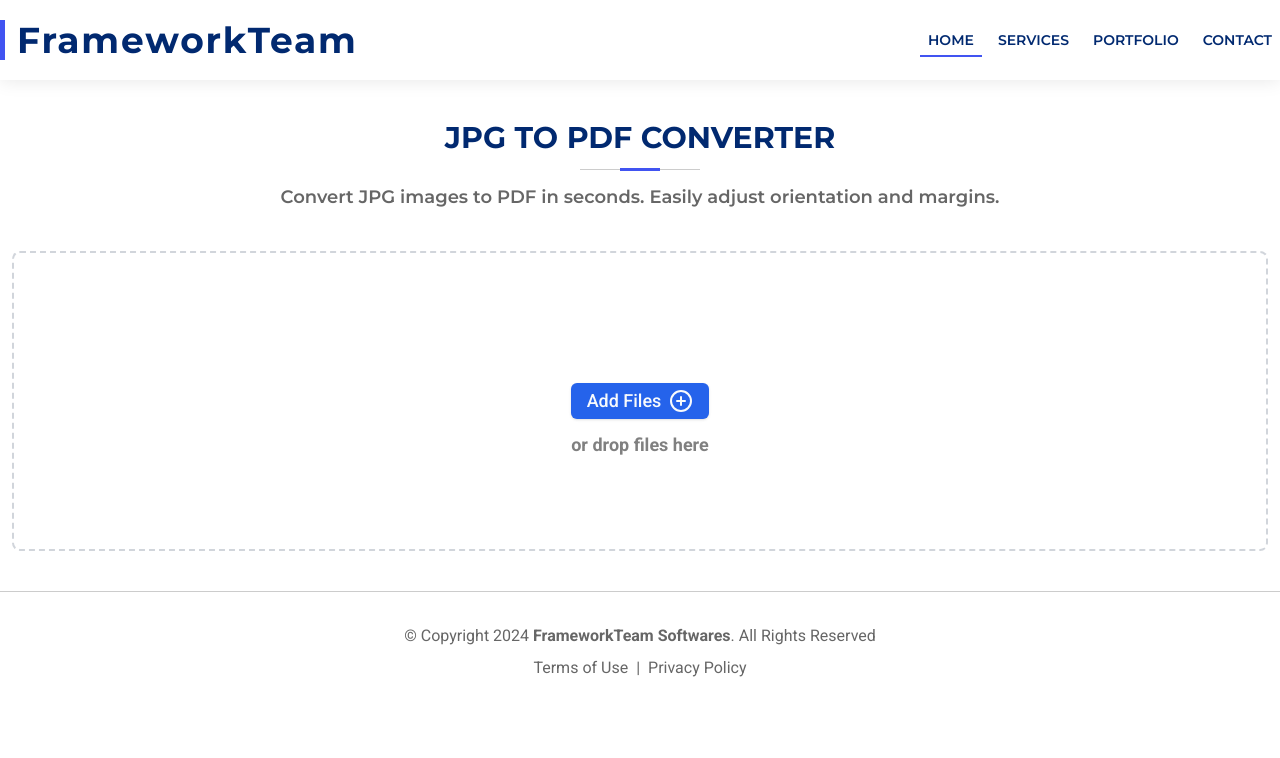
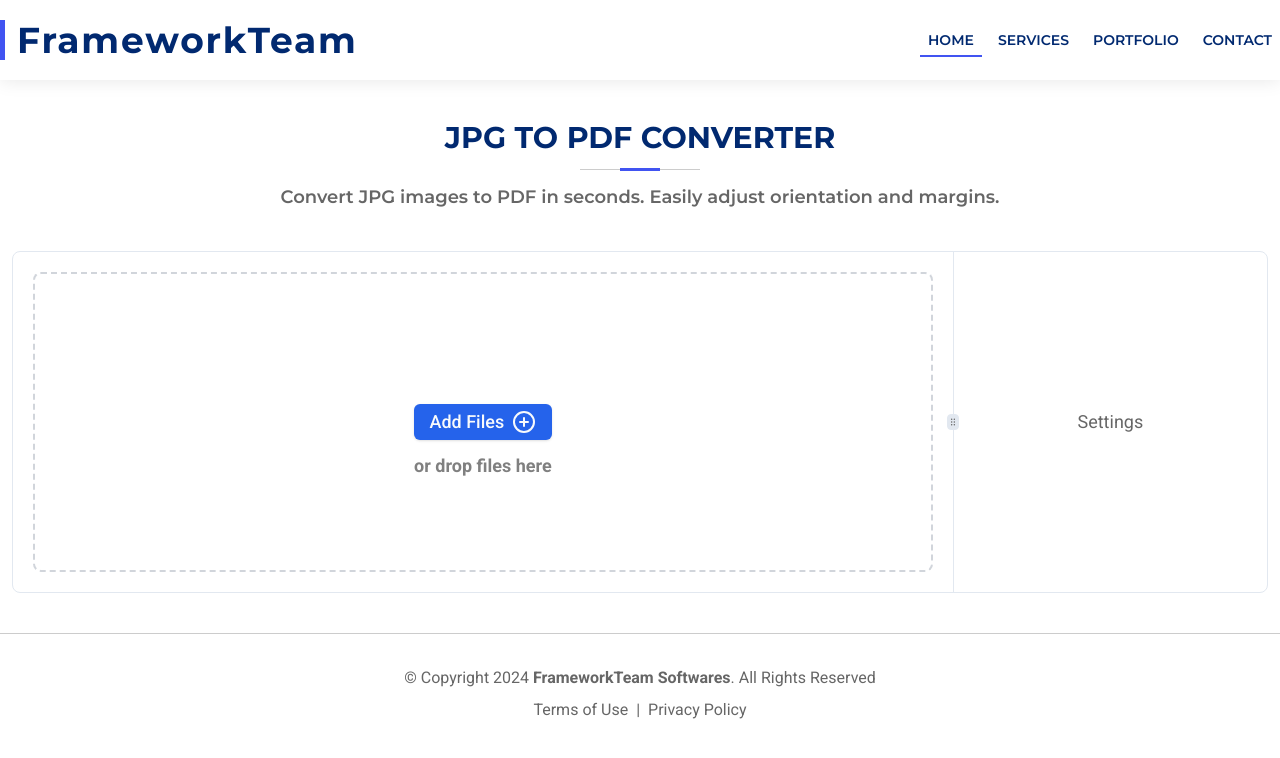
Before and after one commit to ChauhanJaved/jpg-to-pdf-converter, a Next.js app: page / in a window 1280 px wide. Shown: the top 758 px of the page. Built offline with nearby package versions, Linux system fonts and the light colour scheme.

Commit message:
resizable component added

```diff
--- a/package.json
+++ b/package.json
@@ -23,6 +23,7 @@
     "react": "^18",
     "react-dom": "^18",
     "react-dropzone": "^14.2.3",
+    "react-resizable-panels": "^2.1.4",
     "tailwind-merge": "^2.5.3",
     "tailwindcss-animate": "^1.0.7"
   },
--- a/src/components/Hero.tsx
+++ b/src/components/Hero.tsx
@@ -4,6 +4,11 @@
 import Dropzone from "./UI/Dropzone";
 import SectionHeader from "./UI/SectionHeader";
 import { FileProvider } from "@/context/FileContext";
+import {
+  ResizableHandle,
+  ResizablePanel,
+  ResizablePanelGroup,
+} from "@/components/UI/resizable";
 
 const Hero = () => {
   return (
@@ -17,8 +22,18 @@
           desc="Convert JPG images to PDF in seconds. Easily adjust orientation and margins."
           className="mt-10"
         />
-
-        <Dropzone />
+        <ResizablePanelGroup
+          direction="horizontal"
+          className="mb-10 mt-10 min-h-[200px] w-full rounded-lg border"
+        >
+          <ResizablePanel defaultSize={75}>
+            <Dropzone />
+          </ResizablePanel>
+          <ResizableHandle withHandle />
+          <ResizablePanel className="flex items-center justify-center">
+            Settings
+          </ResizablePanel>
+        </ResizablePanelGroup>
       </section>
     </FileProvider>
   );
--- a/src/components/UI/Dropzone.tsx
+++ b/src/components/UI/Dropzone.tsx
@@ -29,7 +29,7 @@
   });
 
   return (
-    <div className={`${fileList.length === 0 && "mt-10"} mb-10 w-full`}>
+    <div className={`w-full p-5`}>
       {/* z-index 996 */}
       <div {...getRootProps()}>
         <input {...getInputProps()} />
--- a/src/components/UI/SortableImageCard.tsx
+++ b/src/components/UI/SortableImageCard.tsx
@@ -39,7 +39,7 @@
   return (
     <div ref={setNodeRef} style={style}>
       <Card key={index} className="mt-5 overflow-hidden">
-        <figure className="relative flex min-h-[300px] w-[196px] items-center justify-center overflow-hidden p-4">
+        <figure className="relative flex min-h-[300px] w-[200px] items-center justify-center overflow-hidden p-4">
           <img
             src={URL.createObjectURL(fileObject.file)}
             alt={`Thumbnail-${index}`}
--- /dev/null
+++ b/src/components/UI/resizable.tsx
@@ -0,0 +1,45 @@
+"use client"
+
+import { DragHandleDots2Icon } from "@radix-ui/react-icons"
+import * as ResizablePrimitive from "react-resizable-panels"
+
+import { cn } from "@/lib/utils"
+
+const ResizablePanelGroup = ({
+  className,
+  ...props
+}: React.ComponentProps<typeof ResizablePrimitive.PanelGroup>) => (
+  <ResizablePrimitive.PanelGroup
+    className={cn(
+      "flex h-full w-full data-[panel-group-direction=vertical]:flex-col",
+      className
+    )}
+    {...props}
+  />
+)
+
+const ResizablePanel = ResizablePrimitive.Panel
+
+const ResizableHandle = ({
+  withHandle,
+  className,
+  ...props
+}: React.ComponentProps<typeof ResizablePrimitive.PanelResizeHandle> & {
+  withHandle?: boolean
+}) => (
+  <ResizablePrimitive.PanelResizeHandle
+    className={cn(
+      "relative flex w-px items-center justify-center bg-border after:absolute after:inset-y-0 after:left-1/2 after:w-1 after:-translate-x-1/2 focus-visible:outline-none focus-visible:ring-1 focus-visible:ring-ring focus-visible:ring-offset-1 data-[panel-group-direction=vertical]:h-px data-[panel-group-direction=vertical]:w-full data-[panel-group-direction=vertical]:after:left-0 data-[panel-group-direction=vertical]:after:h-1 data-[panel-group-direction=vertical]:after:w-full data-[panel-group-direction=vertical]:after:-translate-y-1/2 data-[panel-group-direction=vertical]:after:translate-x-0 [&[data-panel-group-direction=vertical]>div]:rotate-90",
+      className
+    )}
+    {...props}
+  >
+    {withHandle && (
+      <div className="z-10 flex h-4 w-3 items-center justify-center rounded-sm border bg-border">
+        <DragHandleDots2Icon className="h-2.5 w-2.5" />
+      </div>
+    )}
+  </ResizablePrimitive.PanelResizeHandle>
+)
+
+export { ResizablePanelGroup, ResizablePanel, ResizableHandle }
```
Also changed, not shown: 1 other file (tests, documents, lock files or other folders).
